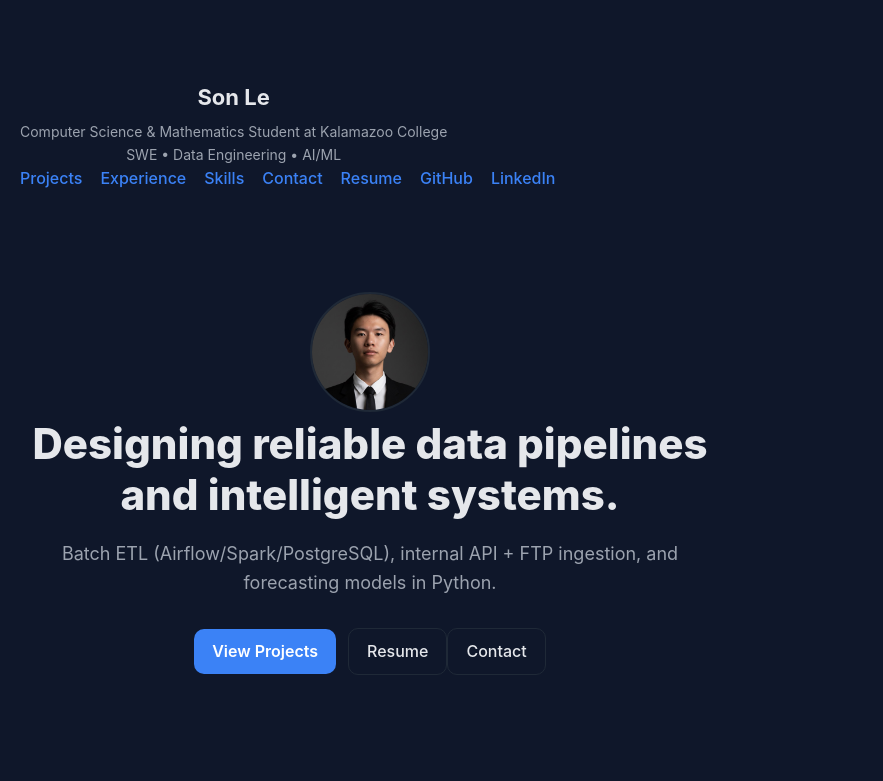
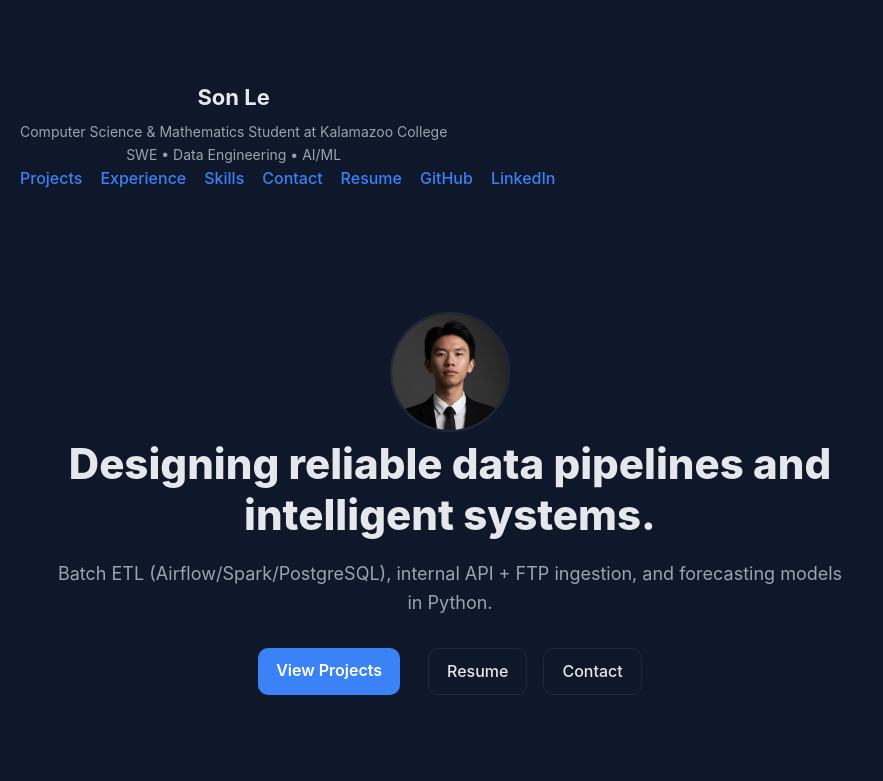
Before and after one commit to CLAY3106/portfolio, a React (Vite) app: page / in a window 1280 px wide. Shown: the top 781 px of the page, without its empty margins (0-883 px from the left). Built offline with nearby package versions, Linux system fonts and the light colour scheme.

Commit message:
improve consistency

```diff
--- a/src/App.css
+++ b/src/App.css
@@ -60,8 +60,16 @@ a:hover {
 }
 
 .hero {
-  margin-top: 80px;
-  max-width: 700px;
+  text-align: center;
+  margin: 100px auto 0 auto;
+  max-width: 800px;
+}
+
+.hero div {
+  display: flex;
+  justify-content: center;
+  gap: 16px;
+  margin-top: 30px;
 }
 
 .hero h1 {
```
